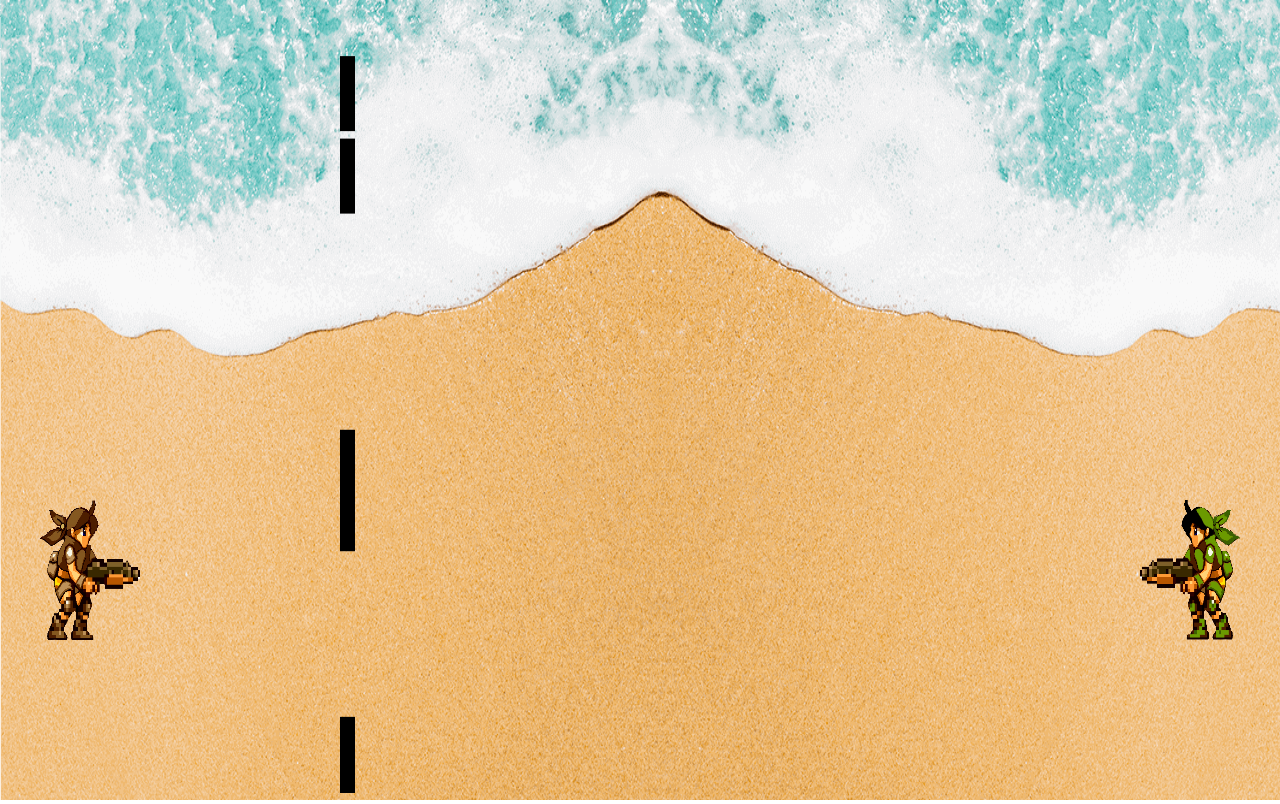
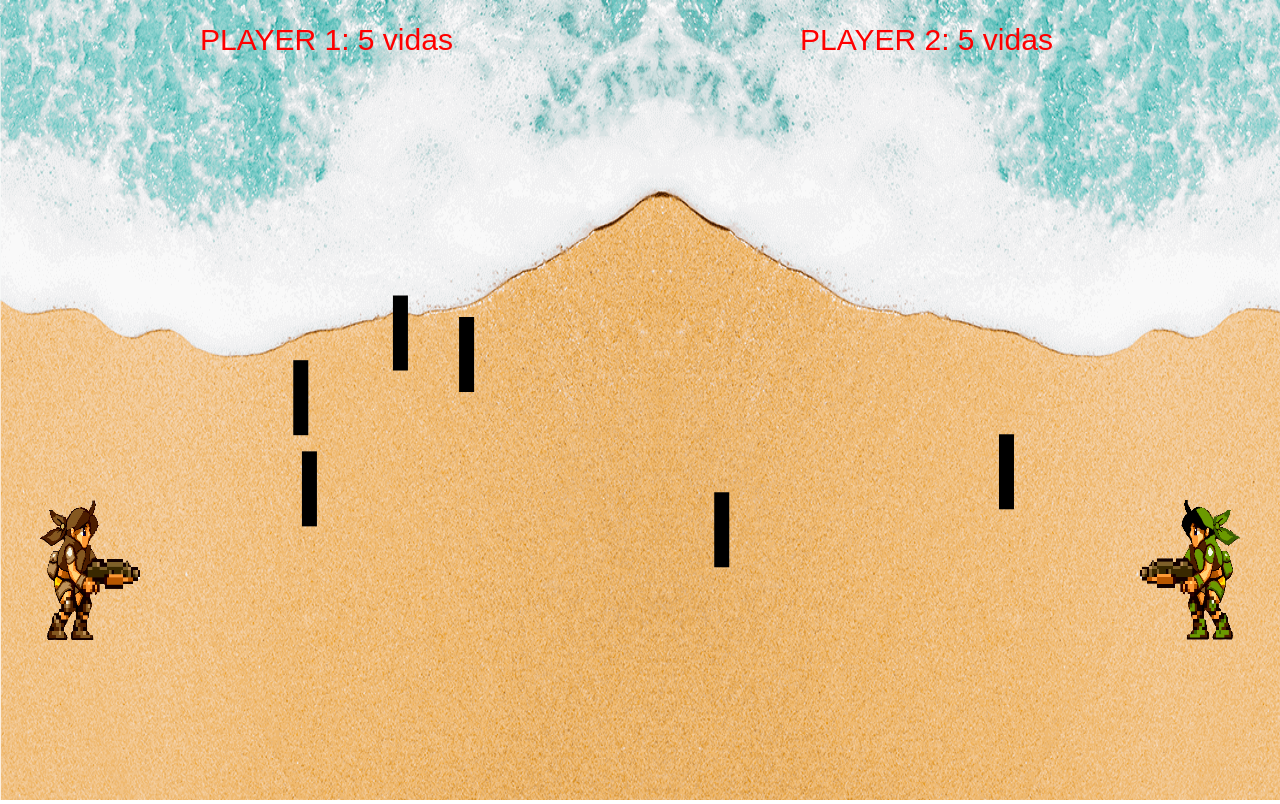
Before and after one commit to JuanMartin10/the-island-game, a plain HTML site: page index.html in a window 1280 px wide. Drawn offline with Linux system fonts and the light colour scheme.

Commit message:
score ok

```diff
--- a/index.html
+++ b/index.html
@@ -16,7 +16,8 @@
 
 <body>
     <canvas id="canvas"></canvas>
-
+    <script src="js/score.js"></script>
+    <script src="js/gameover.js"></script>
     <script src="js/obstacles.js"></script>
     <script src="js/bullets.js"></script>
     <script src="js/player.js"></script>
--- a/js/game.js
+++ b/js/game.js
@@ -18,6 +18,9 @@ const Game = {
     fps: 24,
     obstacles: [],
     contObstacles: 0,
+    score1: undefined,
+    score2: undefined,
+
 
     init() {
         this.canvas = document.getElementById("canvas");
@@ -38,21 +41,28 @@ const Game = {
             this.clear();
             this.drawAll();
             this.moveAll();
+            this.drawScore();
+
             if (this.isCollision()) {
                 this.isCollisionPlayer1();
                 this.life1 = this.life1 - 1;
+                console.log("vida fuera", this.life1)
+                //this.score1.life1 = this.score1.life - 1;
                 this.life1 === 0 ? alert("Game Over, Ha ganado player 2") : null;
             }
             if (this.isCollision2()) {
                 this.isCollisionPlayer2();
                 this.life2 = this.life2 - 1;
+                //this.score2.life2 = this.score2.life - 1;
                 this.life2 === 0 ? alert("Game Over, Ha ganado player 1") : null;
             }
             if (this.contObstacles < 6) this.generateObstacles();
-            if (this.isCollisionObject1()) {
-                console.log("le has dado")
+            if (this.isCollisionObjectBullets2()) {
+                this.isCollisionPlayer1();
+
             }
-            if (this.isCollisionObject2()) {
+            if (this.isCollisionObjectBullets1()) {
+                this.isCollisionPlayer2();
                 console.log("le has dado")
             }
 
@@ -64,8 +74,21 @@ const Game = {
         this.player1 = new Player(this.ctx, this.canvas.width, this.canvas.height, { UP: { code: 87, down: false }, DOWN: { code: 83, down: false }, SHOT: { code: 68, down: false } }, "./img/player1war.png", 40, 500, 10, this.life1, this.shotX1);
         this.player2 = new Player(this.ctx, this.canvas.width, this.canvas.height, { UP: { code: 38, down: false }, DOWN: { code: 40, down: false }, SHOT: { code: 37, down: false } }, "./img/player2war.png", 1140, 500, -10, this.life2, this.shotX2);
         this.obstacles = [];
+        this.score1 = new ScoreBoard(this.ctx, 40, 120);
+        this.score2 = new ScoreBoard(this.ctx, 1140, 120);
+        this.score1.init(this.ctx);
+        this.score2.init(this.ctx);
+
+
+
     },
+    drawScore() {
+        //con esta funcion pintamos el marcador
+        this.score1.update1(this.life1);
+        this.score2.update2(this.life2);
+        console.log(this.score1.life)
 
+    },
     drawAll() {
         this.background.draw();
         this.player1.draw(this.framesCounter);
@@ -84,13 +107,9 @@ const Game = {
     },
 
     generateObstacles() {
-        if (this.framesCounter % 5 == 0) {
-            //Generamos obstaculos cada 70 frames.
-            console.log(this.obstacles);
+        if (this.framesCounter % 10 == 0) {
             this.contObstacles++
             this.obstacles.push(new Obstacle(this.ctx, this.canvas.width, this.canvas.height, this.shotX1, this.shotX2)); //pusheamos nuevos obstaculos
-            console.log(this.obstacles[0].posX)
-
         }
     },
 
@@ -131,10 +150,10 @@ const Game = {
         );
     },
 
-    // Eliminación del array de bullets del player 1 cuando choca con player 2
+    // Eliminación del array de bullets del player 1 cuando choca con player 2 o choca con objetos
     isCollisionPlayer1() {
         this.player2.bullets.some((bull, idx) => {
-            if (this.isCollision()) {
+            if (this.isCollision() || this.isCollisionObjectBullets2()) {
                 this.player2.bullets.splice(idx, 1)
             }
         }
@@ -142,18 +161,28 @@ const Game = {
     },
 
 
-    // Eliminación del array de bullets del player 2 cuando choca con player 1
+    // Eliminación del array de bullets del player 2, cuando choca con player 1 o choca con objetos
     isCollisionPlayer2() {
         this.player1.bullets.some((bull, idx) => {
-            if (this.isCollision2()) {
+            if (this.isCollision2() || this.isCollisionObjectBullets1()) {
                 this.player1.bullets.splice(idx, 1)
             }
         }
         )
     },
 
+    // Comprobación de si las bullets del player1 colisionan con algun objeto
+    isCollisionObjectBullets1() {
+        return this.player1.bullets.some(
+            bull => this.obstacles.some(
+                obst =>
+                    bull.posY + 5 >= obst.posY &&
+                    bull.posX + 5 >= obst.posX &&
+                    bull.posY - 5 <= obst.posY + obst.height
+            ));
+    },
     // Comprobación de si las bullets del player 2 colisionan con algun objeto
-    isCollisionObject2() {
+    isCollisionObjectBullets2() {
         return this.player2.bullets.some(
             bull => this.obstacles.some(
                 obst =>
@@ -162,16 +191,6 @@ const Game = {
                     bull.posY - 5 <= obst.posY + obst.height
             ));
     },
-    // Comprobación de si las bullets del player1 colisionan con algun objeto
-    isCollisionObject1() {
-        return this.player1.bullets.some(
-            bull => this.obstacles.some(
-                obst =>
-                    bull.posY + 5 >= obst.posY &&
-                    bull.posX + 5 >= obst.posX &&
-                    bull.posY - 5 <= obst.posY + obst.height
-            ));
-    },
 
 
 
--- a/js/obstacles.js
+++ b/js/obstacles.js
@@ -5,14 +5,15 @@ class Obstacle {
         this.canvasHeight = canvasHeight;
         this.width = 15;
         this.height = this.width * 5;
-        this.velY = 10;
+        this.velY = Math.random() * ((1) - (-1)) + (-1)
         this.shotX1 = shotX1;
         this.shotX2 = shotX2;
         // La posicion en X queda delimitada a 140 pixeles a la derecha del player 1, y 140 pixeles a la izquierda del player2
-        // this.posX = Math.random() * ((this.shotX2 - 100) - (this.shotX1 + 100)) + (this.shotX1 + 100)
-        this.posX = 340
+        this.posX = Math.random() * ((this.shotX2 - 100) - (this.shotX1 + 100)) + (this.shotX1 + 100)
+        // this.posX = 430
         // La posicion en Y queda delimitada al alto del canvas menos el tamaño del objeto y por arriba el 0
-        this.posY = Math.random() * ((this.canvasHeight - this.height) - 0) + 0;
+        // this.posY = Math.random() * ((this.canvasHeight - this.height) - 0) + 0;
+        this.posY = 100
 
     }
 
@@ -22,12 +23,12 @@ class Obstacle {
     }
 
     move() {
-        // this.posY = this.posY - this.velY
-        // if (this.posY <= 0) {
-        //     this.velY *= -1
-        // } else if (this.posY >= (this.canvasHeight - this.height)) {
-        //     this.velY *= -1
-        // }
+        this.posY = this.posY - (this.velY * 20)
+        if (this.posY <= 0) {
+            this.velY *= -1
+        } else if (this.posY >= (this.canvasHeight - this.height)) {
+            this.velY *= -1
+        }
 
     }
 }
--- /dev/null
+++ b/js/score.js
@@ -0,0 +1,26 @@
+//este literal mantiene el marcador del juego con su puntuación
+class ScoreBoard {
+    constructor(ctx, x, y) {
+        this.ctx = ctx
+        this.posX = x;
+        this.posY = y;
+
+    }
+
+    init(ctx) {
+        this.ctx = ctx
+        this.ctx.font = "30px sans-serif"
+    }
+
+    update1(score) {
+        this.ctx.fillStyle = "red";
+        this.ctx.fillText(`PLAYER 1: ` + score + ` vidas`, 200, 50);
+        console.log("la vida", score)
+    }
+    update2(score) {
+        this.ctx.fillStyle = "red";
+        this.ctx.fillText(`PLAYER 2: ` + score + ` vidas`, 800, 50);
+        console.log("pinta el score")
+    }
+
+}
```
Also changed, not shown: js/gameover.js (added).
